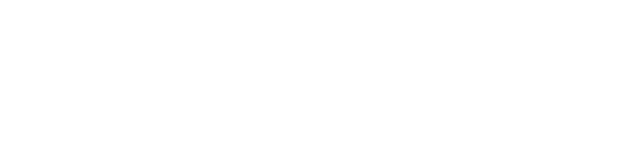
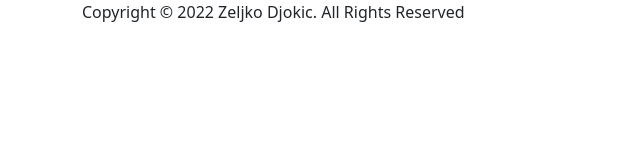
Before and after one commit to zeljkodjokic/zeljkodjokic.github.io, a plain HTML site: page index.html in a window 1280 px wide. Shown: the whole page, without its empty margins (0-640 px from the left). Drawn offline with nearby package versions, Linux system fonts and the light colour scheme.

Commit message:
Update index.html

```diff
--- a/index.html
+++ b/index.html
@@ -9,8 +9,14 @@
 </head>
 <body>
     <header></header>
-    <footer>
-
+    <footer class="container">
+        <div class="row align-items-start"></div>
+        <div class="row align-items-center"></div>
+        <div class="row align-items-end">
+            <div class="col">
+                Copyright © 2022 Zeljko Djokic. All Rights Reserved
+            </div>
+        </div>
     </footer>
     <script src="https://cdn.jsdelivr.net/npm/bootstrap@5.1.3/dist/js/bootstrap.bundle.min.js" integrity="sha384-ka7Sk0Gln4gmtz2MlQnikT1wXgYsOg+OMhuP+IlRH9sENBO0LRn5q+8nbTov4+1p" crossorigin="anonymous"></script>
 </body>
```
